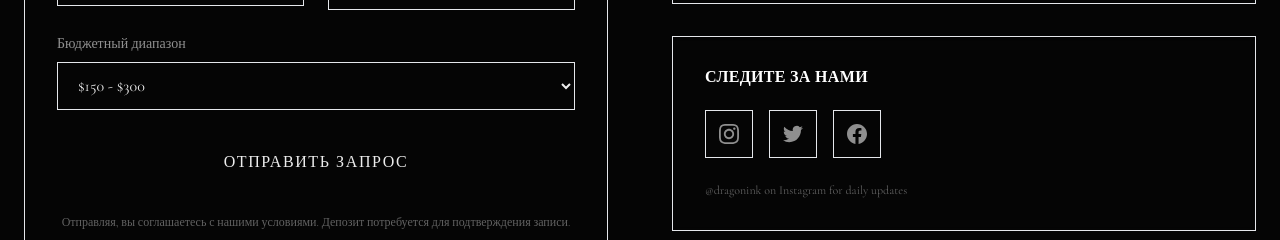
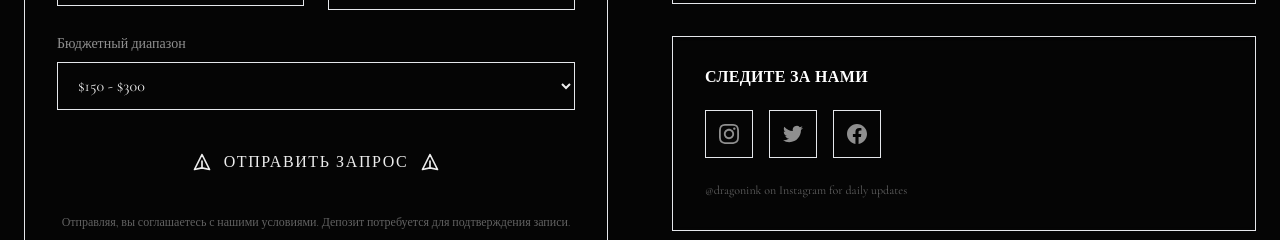
Before and after one commit to gitfromnfsheatxaxa/Yun, a React (Vite) app: page /en/contact in a window 1280 px wide. Shown: the part 920-1160 px from the top of the page. Built offline with nearby package versions, Linux system fonts and the light colour scheme; a web font is replaced by a local one.

Commit message:
Enhance submit button with animated gradient and glow effects

```diff
--- a/src/index.css
+++ b/src/index.css
@@ -3,6 +3,23 @@
 @tailwind base;
 @tailwind components;
 @tailwind utilities;
+
+/* Animated gradient for submit button */
+@keyframes gradient {
+  0% {
+    background-position: 0% 50%;
+  }
+  50% {
+    background-position: 100% 50%;
+  }
+  100% {
+    background-position: 0% 50%;
+  }
+}
+
+.animate-gradient {
+  animation: gradient 3s ease infinite;
+}
 
 /* ============================================
    NEO-GOTHIC DARK ASIAN AESTHETIC
--- a/src/pages/ContactPage.jsx
+++ b/src/pages/ContactPage.jsx
@@ -297,19 +297,39 @@ const ContactPage = () => {
                   <button
                     type="submit"
                     disabled={isSubmitting}
-                    className="w-full py-4 bg-gradient-to-r from-blood-red to-neon-crimson text-soft-white font-gothic tracking-widest hover:shadow-neon-red-strong transition-all duration-300 disabled:opacity-50 disabled:cursor-not-allowed"
+                    className="relative w-full py-4 font-gothic tracking-widest text-soft-white disabled:opacity-50 disabled:cursor-not-allowed group overflow-hidden"
                   >
-                    {isSubmitting ? (
-                      <span className="flex items-center justify-center space-x-2">
-                        <svg className="animate-spin w-5 h-5" fill="none" viewBox="0 0 24 24">
-                          <circle className="opacity-25" cx="12" cy="12" r="10" stroke="currentColor" strokeWidth="4" />
-                          <path className="opacity-75" fill="currentColor" d="M4 12a8 8 0 018-8V0C5.373 0 0 5.373 0 12h4zm2 5.291A7.962 7.962 0 014 12H0c0 3.042 1.135 5.824 3 7.938l3-2.647z" />
-                        </svg>
-                        <span>{t('contact.form.sending')}</span>
-                      </span>
-                    ) : (
-                      t('contact.form.submit')
-                    )}
+                    {/* Animated Background */}
+                    <div className="absolute inset-0 bg-gradient-to-r from-blood-red via-neon-crimson to-blood-red bg-[length:200%_100%] transition-all duration-700 group-hover:bg-[length:100%_100%] animate-gradient" />
+
+                    {/* Glow Effect */}
+                    <div className="absolute inset-0 bg-gradient-to-r from-blood-red to-neon-crimson opacity-0 group-hover:opacity-50 transition-opacity duration-300 blur-xl" />
+
+                    {/* Border Glow */}
+                    <div className="absolute inset-0 border-2 border-neon-crimson/0 group-hover:border-neon-crimson/50 transition-all duration-300" />
+
+                    {/* Button Content */}
+                    <span className="relative flex items-center justify-center space-x-3">
+                      {isSubmitting ? (
+                        <>
+                          <svg className="animate-spin w-5 h-5 text-soft-white" fill="none" viewBox="0 0 24 24">
+                            <circle className="opacity-25" cx="12" cy="12" r="10" stroke="currentColor" strokeWidth="4" />
+                            <path className="opacity-75" fill="currentColor" d="M4 12a8 8 0 018-8V0C5.373 0 0 5.373 0 12h4zm2 5.291A7.962 7.962 0 014 12H0c0 3.042 1.135 5.824 3 7.938l3-2.647z" />
+                          </svg>
+                          <span className="text-sm">{t('contact.form.sending')}</span>
+                        </>
+                      ) : (
+                        <>
+                          <svg className="w-5 h-5 transition-transform duration-300 group-hover:translate-x-1" fill="none" stroke="currentColor" viewBox="0 0 24 24">
+                            <path strokeLinecap="round" strokeLinejoin="round" strokeWidth={2} d="M12 19l9 2-9-18-9 18 9-2zm0 0v-8" />
+                          </svg>
+                          <span>{t('contact.form.submit')}</span>
+                          <svg className="w-5 h-5 transition-transform duration-300 group-hover:translate-x-1" fill="none" stroke="currentColor" viewBox="0 0 24 24">
+                            <path strokeLinecap="round" strokeLinejoin="round" strokeWidth={2} d="M12 19l9 2-9-18-9 18 9-2zm0 0v-8" />
+                          </svg>
+                        </>
+                      )}
+                    </span>
                   </button>
 
                   <p className="text-soft-white/40 text-xs text-center font-body">
```
